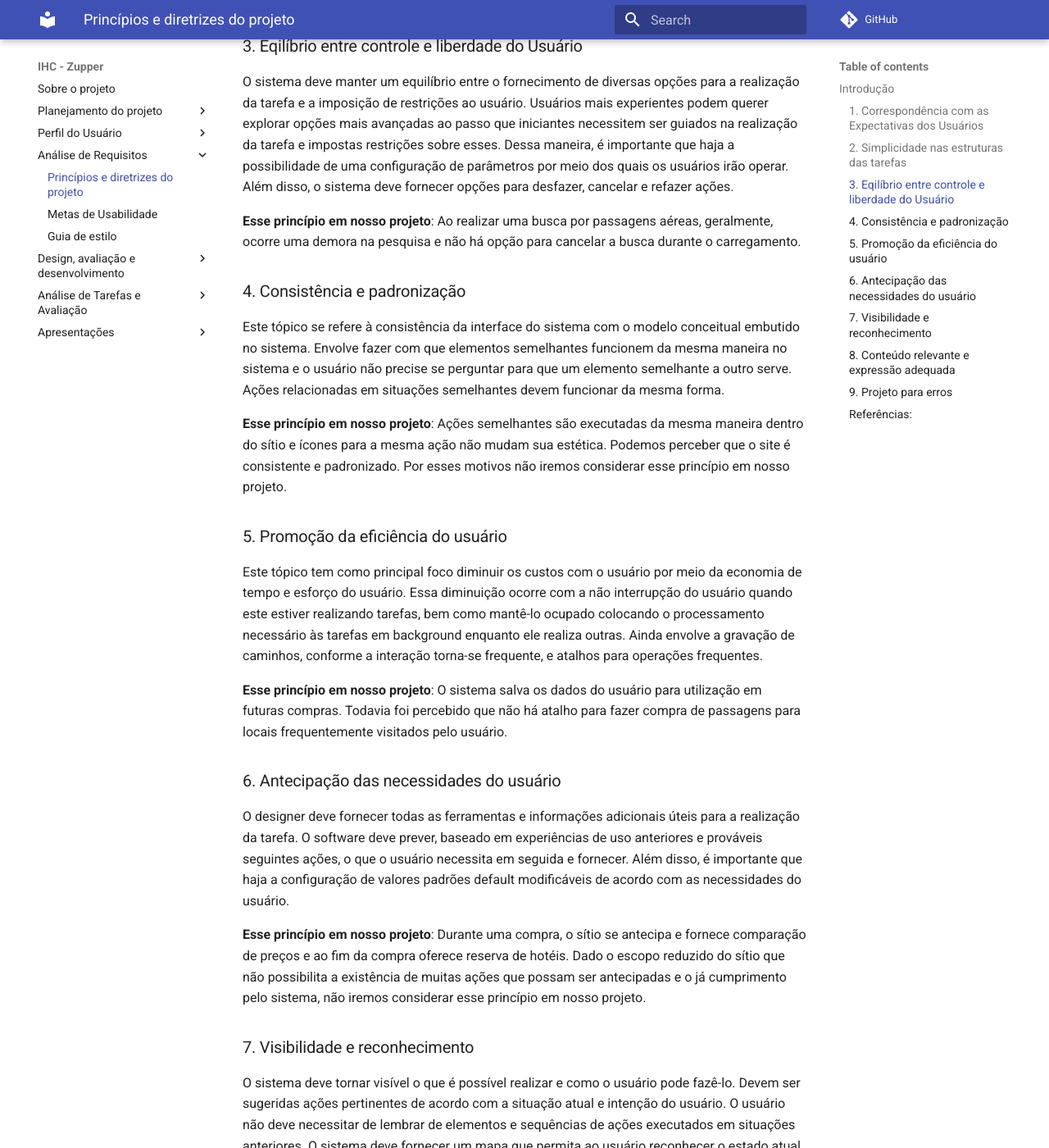
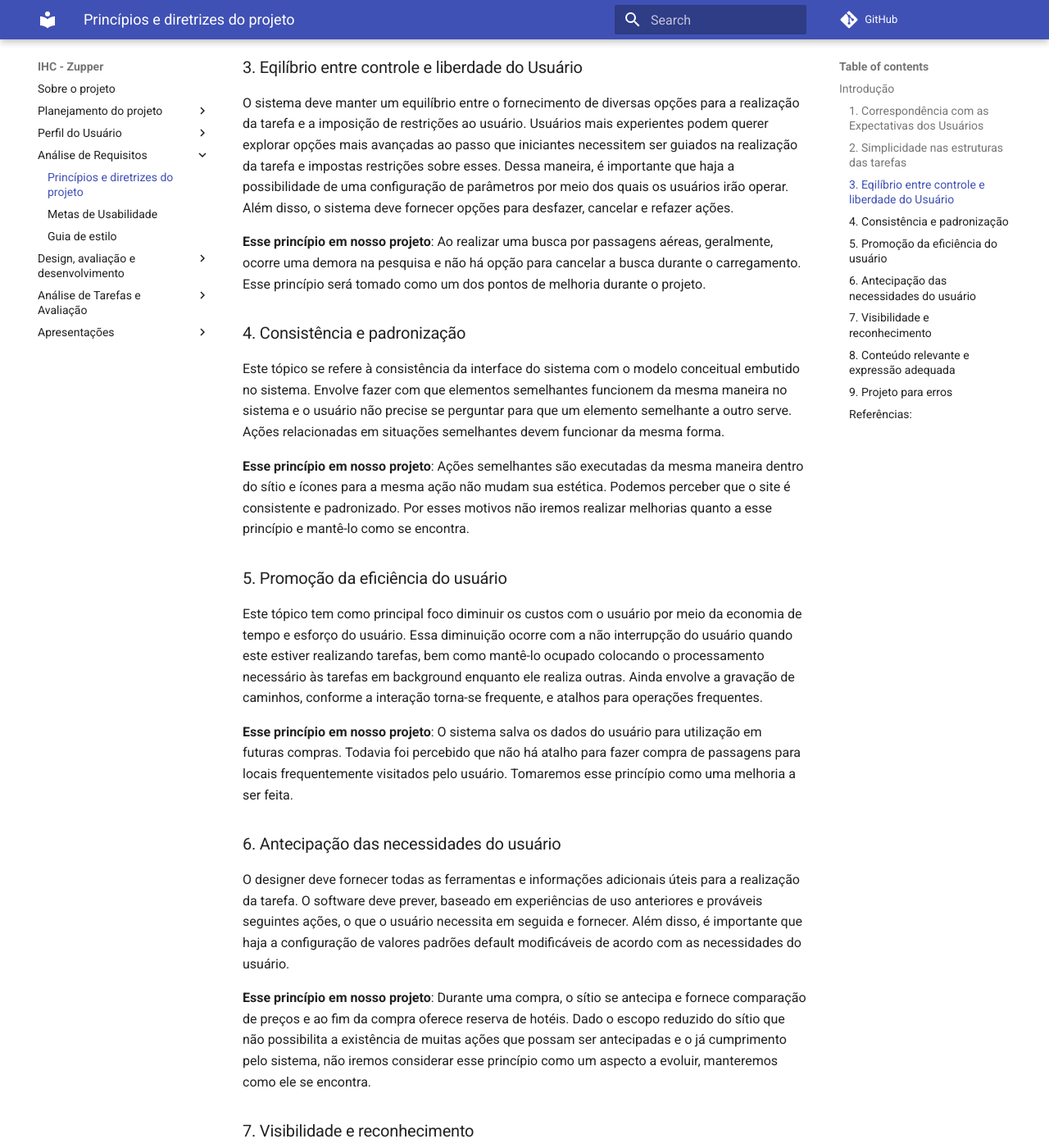
Before and after one commit to Interacao-Humano-Computador/2020.1-Grupo06TA, an MkDocs documentation site: the page built from docs/principios-gerais.md, in a window 1280 px wide and 1400 px high, scrolled down 1166 px. Shown: the whole window at 82% size. Built offline with MkDocs 1.6.1 and Material for MkDocs 9.7.7, drawn with Linux system fonts in a browser that asks for light colours; comment, search, counter and statistics services are not loaded; some of the changed text lies outside the part shown.

Commit message:
Adding improvements.

```diff
--- a/docs/principios-gerais.md
+++ b/docs/principios-gerais.md
@@ -6,7 +6,7 @@ Princípios são geralmente citados com o significado de objetivos de alto níve
 Refere-se ao projeto de um sistema baseado na lógica observada em cenários do mundo real. O sistema deve permitir que o usuário consiga determinar o relacionamento entre intenções e ações possíveis e entre ações e seus efeitos no sistema. Utiliza-se modelos conceituais que permitem que o usuário determine o relacionamento entre o estado real do sistema e o que é percebido pela visão, audição e tato.
 
 __Esse princípio em nosso projeto__:
-A compra e outras diversas ações do sítio são padronizadas como geralmente o usuário espera. Entretanto, durante a compra não é permitido a escolha dos assentos que ocorre em serviços extras como os dos seus concorrentes.
+A compra e outras diversas ações do sítio são padronizadas como geralmente o usuário espera. Entretanto, durante a compra não é permitido a escolha dos assentos que ocorre em serviços extras como os dos seus concorrentes. Iremos realizar a melhoria desse princípio em nosso projeto.
 
 ### 2. Simplicidade nas estruturas das tarefas
 Envolve diminuir a quantidade de planejamento necessário para executar a tarefa e simplificação de sua estrutura. Quatro opções podem ser tomadas para simplificar a estrutura das tarefas:
@@ -18,50 +18,50 @@ Envolve diminuir a quantidade de planejamento necessário para executar a tarefa
 </ul>
 
 __Esse princípio em nosso projeto__:
-As tarefas fornecidas pelo site se encontram com suas estruturas simplificadas, caminhos alternativos para a sua realização e quantidade de ações necessárias para completá-las reduzidas. Por esses motivos esse princípio já é satisfeito e será descartado neste projeto.
+As tarefas fornecidas pelo site se encontram com suas estruturas simplificadas, caminhos alternativos para a sua realização e quantidade de ações necessárias para completá-las reduzidas. Por esses motivos esse princípio já é satisfeito e será mantido como está em nosso projeto.
 
 ### 3. Eqilíbrio entre controle e liberdade do Usuário
 O sistema deve manter um equilíbrio entre o fornecimento de diversas opções para a realização da tarefa e a imposição de restrições ao usuário. Usuários mais experientes podem querer explorar opções mais avançadas ao passo que iniciantes necessitem ser guiados na realização da tarefa e impostas restrições sobre esses. Dessa maneira, é importante que haja a possibilidade de uma configuração de parâmetros por meio dos quais os usuários irão operar. Além disso, o sistema deve fornecer opções para desfazer, cancelar e refazer ações.
 
 __Esse princípio em nosso projeto__:
-Ao realizar uma busca por passagens aéreas, geralmente, ocorre uma demora na pesquisa e não há opção para cancelar a busca durante o carregamento.
+Ao realizar uma busca por passagens aéreas, geralmente, ocorre uma demora na pesquisa e não há opção para cancelar a busca durante o carregamento. Esse princípio será tomado como um dos pontos de melhoria durante o projeto.
 
 ### 4. Consistência e padronização
 Este tópico se refere à consistência da interface do sistema com o modelo conceitual embutido no sistema. Envolve fazer com que elementos semelhantes funcionem da mesma maneira no sistema e o usuário não precise se perguntar para que um elemento semelhante a outro serve. Ações relacionadas em situações semelhantes devem funcionar da mesma forma.
 
 __Esse princípio em nosso projeto__:
-Ações semelhantes são executadas da mesma maneira dentro do sítio e ícones para a mesma ação não mudam sua estética. Podemos perceber que o site é consistente e padronizado. Por esses motivos não iremos considerar esse princípio em nosso projeto.
+Ações semelhantes são executadas da mesma maneira dentro do sítio e ícones para a mesma ação não mudam sua estética. Podemos perceber que o site é consistente e padronizado. Por esses motivos não iremos realizar melhorias quanto a esse princípio e mantê-lo como se encontra.
 
 ### 5. Promoção da eficiência do usuário
 Este tópico tem como principal foco diminuir os custos com o usuário por meio da economia de tempo e esforço do usuário. Essa diminuição ocorre com a não interrupção do usuário quando este estiver realizando tarefas, bem como mantê-lo ocupado colocando o processamento necessário às tarefas em background enquanto ele realiza outras. Ainda envolve a gravação de caminhos, conforme a interação torna-se frequente, e atalhos para operações frequentes.
 
 __Esse princípio em nosso projeto__:
 O sistema salva os dados do usuário para utilização em futuras compras.
-Todavia foi percebido que não há atalho para fazer compra de passagens para locais frequentemente visitados pelo usuário.
+Todavia foi percebido que não há atalho para fazer compra de passagens para locais frequentemente visitados pelo usuário. Tomaremos esse princípio como uma melhoria a ser feita.
 
 ### 6. Antecipação das necessidades do usuário
 O designer deve fornecer todas as ferramentas e informações adicionais úteis para a realização da tarefa. O software deve prever, baseado em experiências de uso anteriores e prováveis seguintes ações, o que o usuário necessita em seguida e fornecer. Além disso, é importante que haja a configuração de valores padrões default modificáveis de acordo com as necessidades do usuário.
 
 __Esse princípio em nosso projeto__:
-Durante uma compra, o sítio se antecipa e fornece comparação de preços e ao fim da compra oferece reserva de hotéis. Dado o escopo reduzido do sítio que não possibilita a existência de muitas ações que possam ser antecipadas e o já cumprimento pelo sistema, não iremos considerar esse princípio em nosso projeto.
+Durante uma compra, o sítio se antecipa e fornece comparação de preços e ao fim da compra oferece reserva de hotéis. Dado o escopo reduzido do sítio que não possibilita a existência de muitas ações que possam ser antecipadas e o já cumprimento pelo sistema, não iremos considerar esse princípio como um aspecto a evoluir, manteremos como ele se encontra.
 
 ### 7. Visibilidade e reconhecimento
 O sistema deve tornar visível o que é possível realizar e como o usuário pode fazê-lo. Devem ser sugeridas ações pertinentes de acordo com a situação atual e intenção do usuário. O usuário não deve necessitar de lembrar de elementos e sequências de ações executados em situações anteriores. O sistema deve fornecer um mapa  que permita ao usuário reconhecer o estado atual do sistema e a ação sendo executada.
 
 __Esse princípio em nosso projeto__:
-O sistema fornece objetos facilmente perceptíveis e um mapa que indica o estado atual do sistema durante a compra. Portanto, esse princípio não será levado em conta.
+O sistema fornece objetos facilmente perceptíveis e um mapa que indica o estado atual do sistema durante a compra. Portanto, esse princípio não será levado em conta para melhoria, será mantido como se encontra.
 
 ### 8. Conteúdo relevante e expressão adequada
 Segundo Reeves e Nass (1996), as pessoas tratam mídias e tecnologias como humanos quando esses possuem comportamento semelhante ao de uma pessoa. Dessa maneira, quatro princípios são recomendados para que a interação seja bem estruturada: qualidade (devem ser comunicadas apenas informações que podem ser confirmadas a veracidade), quantidade (a quantidade de  informações comunicadas deve ser tão informativa quanto o necessário), relação (tudo o que for dito deve ter relação com os tópicos da conversa até o momento presente) e relevância (tudo o que for dito deve ser relevante para os objetivos dos interlocutores). O conteúdo envolvido na comunicação deve ser estruturado por meio de cores e escalas de cores, tamanhos, contraste, e princípios de design que se adequem à situação atual, além disso a redação da interface gráfica deve seguir recomendações, como não ambiguidade e diminuir a variedade de verbos em rótulos de menus e botões, de modo a comunicar um conteúdo de fácil entendimento do usuário.
 
 __Esse princípio em nosso projeto__:
-O sistema não disponibiliza suporte a usuários com deficiência visual e limitações físicas, como Daltonismo, para visualizar informações transmitidas por diferentes cores.
+O sistema não disponibiliza suporte a usuários com deficiência visual e limitações físicas, como Daltonismo, para visualizar informações transmitidas por diferentes cores. Além disso, o sítio possui excesso de informações, sendo mais informativo que o necessário. Na melhoria será considerado esse princípio.
 
 ### 9. Projeto para erros
 O designer deve considerar que todos os erros possam ocorrer. Ele deve projetar maneiras de se recuperar, diagnosticar e reconhecer os erros. Deve ser fácil reverter as ações e difícil realizar ações irreversíveis. Além de erros, são feitas outras considerações, como tornar disponível ajuda e documentação para que o usuário sane as suas dúvidas durante a interação, e não colocar botões para ações perigosas e infrequentes ao lado de ações realizadas com frequência.
 
 __Esse princípio em nosso projeto__:
-Apesar de o site possuir quantidade de ações reduzidas e bem projetadas, ainda ocorre erros ao pesquisar por múltiplos vôos em sequência. Na página inicial há a opção de pesquisar opções de preços para vôos em sequência. Porém o sítio permite que o usuário realize a quantidade que quiser de vôos em sequência, o que é impossível na vida real.
+Apesar de o site possuir quantidade de ações reduzidas e bem projetadas, ainda ocorre erros ao pesquisar por múltiplos vôos em sequência. Na página inicial há a opção de pesquisar opções de preços para vôos em sequência. Porém o sítio permite que o usuário realize a quantidade que quiser de vôos em sequência, o que é impossível na vida real. Tomaremos esse princípio como uma melhoria a ser realizada.
 
 ### Referências:
 BARBOSA, SILVA. Planejamento da Avaliação de IHC, Capítulo 8. 2010.
@@ -80,4 +80,10 @@ BARBOSA, SILVA. Planejamento da Avaliação de IHC, Capítulo 8. 2010.
     <td>Criação do documento Princípios Gerais</td>
     <td>Maicon Mares</td>
   </tr>
+  <tr>
+    <td>22/11/2020</td>
+    <td>1.0</td>
+    <td>Adicionando recomendações.</td>
+    <td>Maicon Mares</td>
+  </tr>
 </table>
```
Also changed, not shown: docs/metas-de-usabilidade.md (+5 -3 lines), images/safety1.png (added), images/safety2.png (added).
